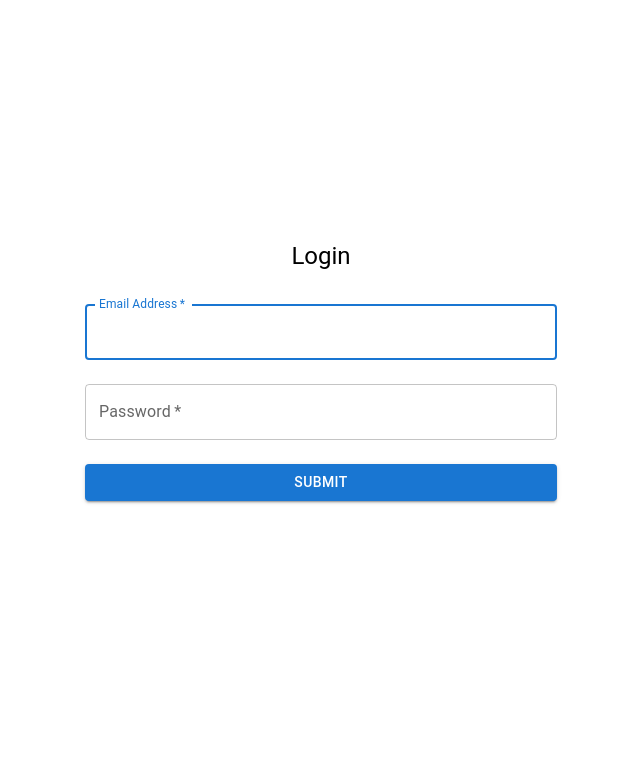
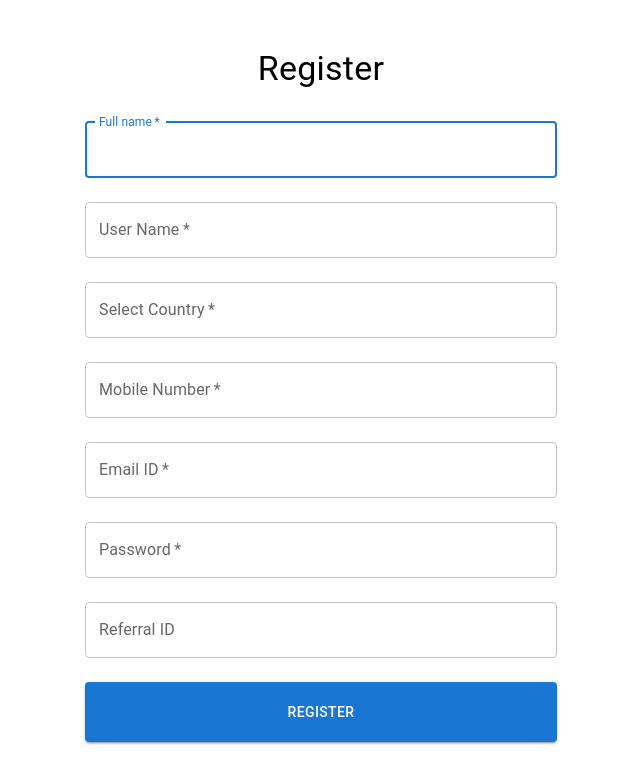
Before and after one commit to Prakharsvnit/UserAuthDashboard, a React (Create React App) app: page / in a window 1280 px wide. Shown: the top 784 px of the page, without its empty margins (319-959 px from the left). Built offline with nearby package versions, Linux system fonts and the light colour scheme.

Commit message:
basic register form UI done

```diff
--- a/src/App.js
+++ b/src/App.js
@@ -1,9 +1,11 @@
-import LoginForm from "./components/LoginForm";
+// import LoginForm from "./components/LoginForm";
+import RegisterForm from "./components/RegisterForm";
 
 function App() {
   return (
     <div className="App">
-      <LoginForm />
+      {/* <LoginForm /> */}
+      <RegisterForm />
     </div>
   );
 }
--- a/src/components/LoginForm.jsx
+++ b/src/components/LoginForm.jsx
@@ -9,12 +9,14 @@ export default function LoginForm() {
             flexDirection: "column",
             display: "flex",
             height: 600,
-            mt: 25,
+            justifyContent: "center",
             textAlign: "center",
             p: 5,
           }}
         >
-          <Typography variant="h5" sx={{mb:2}}>Login</Typography>
+          <Typography variant="h4" sx={{ mb: 2 }}>
+            Login
+          </Typography>
           <TextField
             margin="normal"
             required
@@ -35,7 +37,13 @@ export default function LoginForm() {
             id="password"
             autoComplete="current-password"
           />
-          <Button variant="contained" type="submit" sx={{mt:2}} color="primary" fullWidth="true">
+          <Button
+            variant="contained"
+            type="submit"
+            sx={{ mt: 2,height:60 }}
+            color="primary"
+            fullWidth
+          >
             Submit
           </Button>
         </Box>
--- /dev/null
+++ b/src/components/RegisterForm.jsx
@@ -0,0 +1,101 @@
+import { Box, Container, Typography, TextField, Button } from "@mui/material";
+
+export default function LoginForm() {
+  return (
+    <>
+      <Container maxWidth="sm">
+        <Box
+          sx={{
+            flexDirection: "column",
+            display: "flex",
+            justifyContent: "center",
+            textAlign: "center",
+            p: 5,
+          }}
+        >
+          <Typography variant="h4" sx={{ mb: 2 }}>
+            Register
+          </Typography>
+          <TextField
+            margin="normal"
+            required
+            fullWidth
+            id="email"
+            label="Full name"
+            name="email"
+            autoComplete="email"
+            autoFocus
+          />{""}
+          <TextField
+            margin="normal"
+            required
+            fullWidth
+            name="password"
+            label="User Name"
+            type="password"
+            id="password"
+            autoComplete="current-password"
+          />{""}
+          <TextField
+            margin="normal"
+            required
+            fullWidth
+            name="password"
+            label="Select Country"
+            type="password"
+            id="password"
+            autoComplete="current-password"
+          />{" "}
+          <TextField
+            margin="normal"
+            required
+            fullWidth
+            name="password"
+            label="Mobile Number"
+            type="password"
+            id="password"
+            autoComplete="current-password"
+          />{" "}
+          <TextField
+            margin="normal"
+            required
+            fullWidth
+            name="password"
+            label="Email ID"
+            type="password"
+            id="password"
+            autoComplete="current-password"
+          />{" "}
+          <TextField
+            margin="normal"
+            required
+            fullWidth
+            name="password"
+            label="Password"
+            type="password"
+            id="password"
+            autoComplete="current-password"
+          />{" "}
+          <TextField
+            margin="normal"
+            fullWidth
+            name="password"
+            label="Referral ID"
+            type="password"
+            id="password"
+            autoComplete="current-password"
+          />
+          <Button
+            variant="contained"
+            type="submit"
+            sx={{ mt: 2, height: 60 }}
+            color="primary"
+            fullWidth
+          >
+            Register
+          </Button>
+        </Box>
+      </Container>
+    </>
+  );
+}
```
